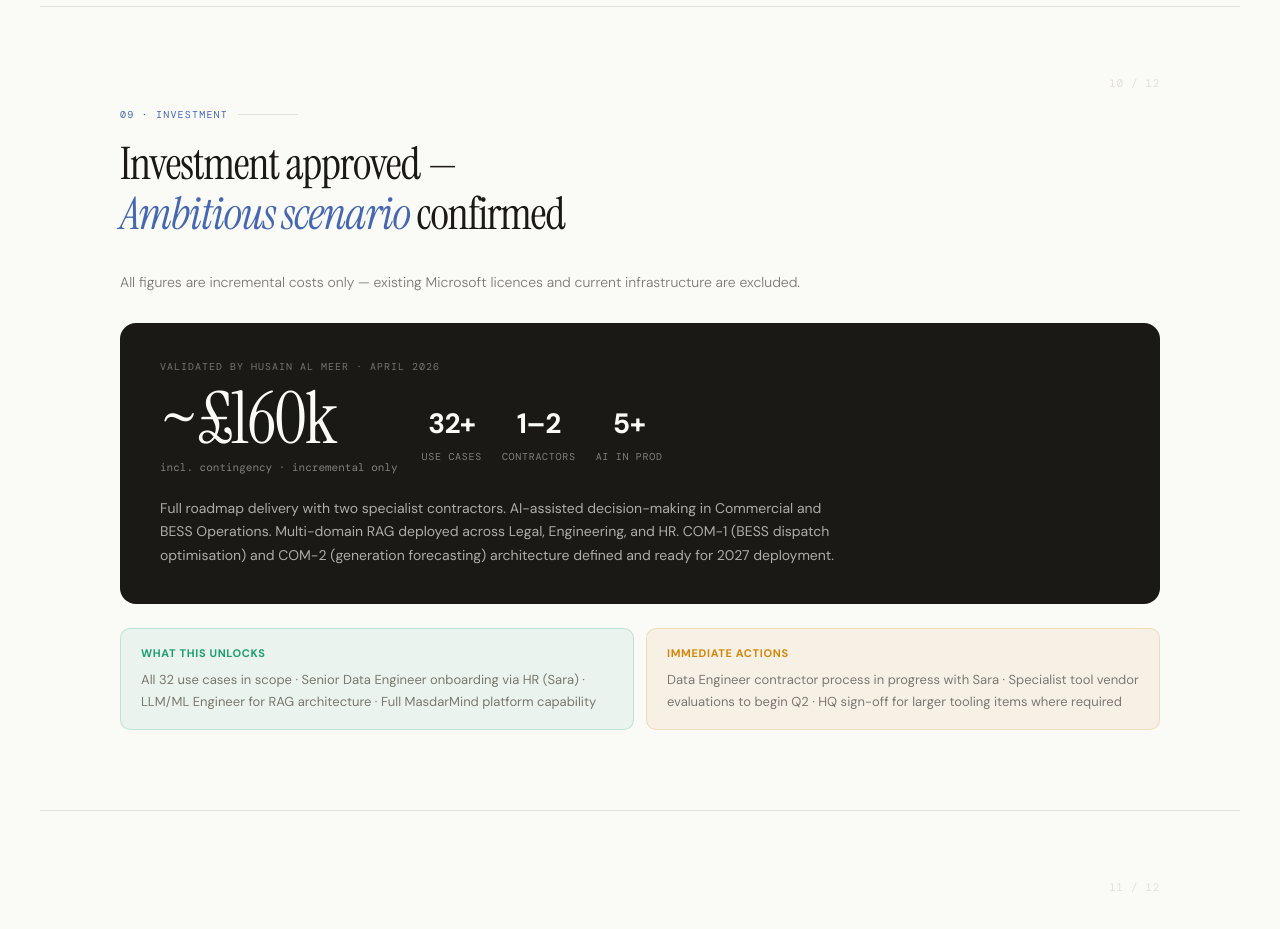
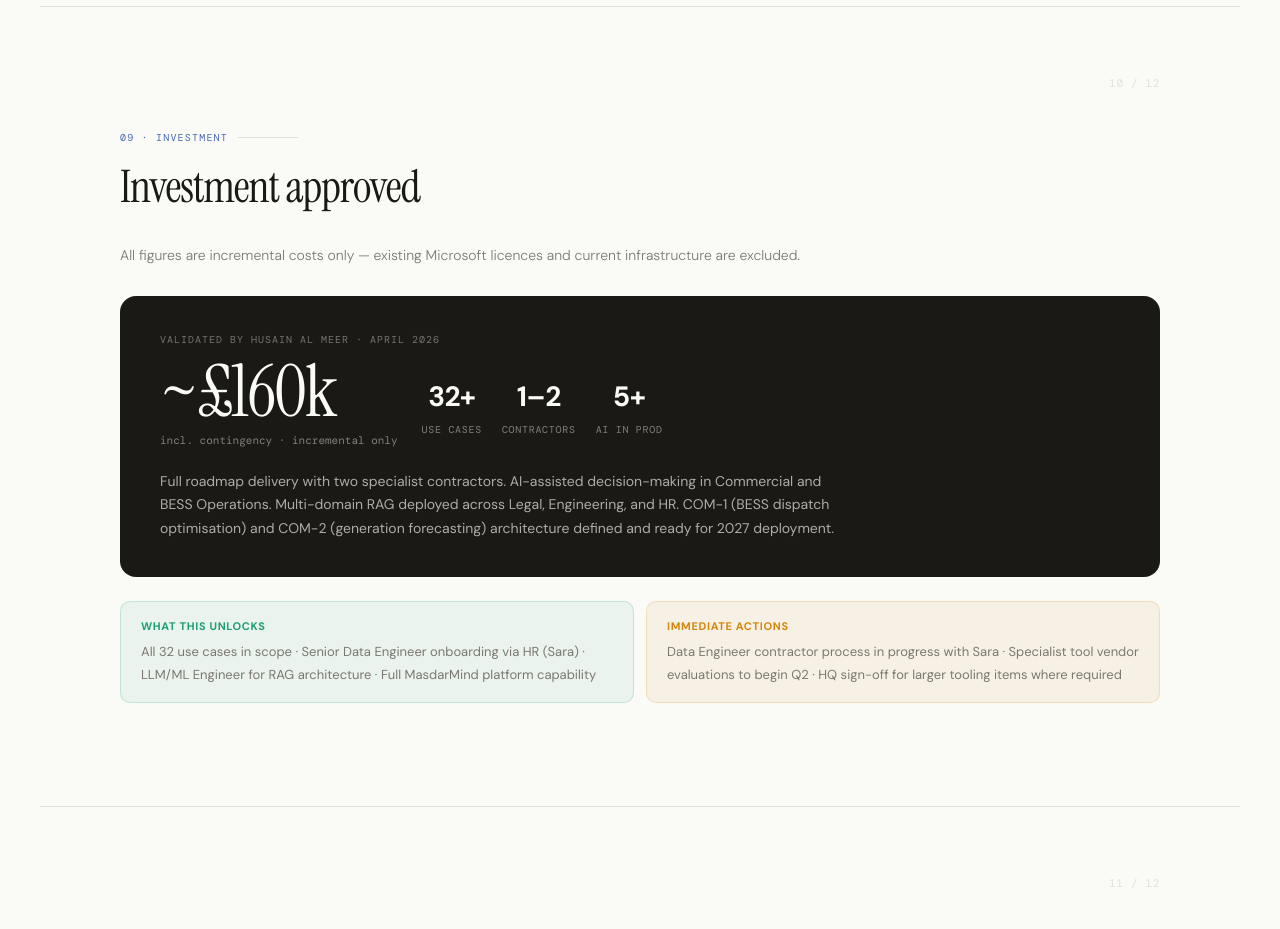
Before and after one commit to Biom2/digital-ai, a plain HTML site: page index.html in a window 1280 px wide. Shown: the part 9160-10089 px from the top of the page. Drawn offline with nearby package versions, Linux system fonts and the light colour scheme.

Commit message:
Update section title in investment slide
Removed the text 'Ambitious scenario' from the section title.

```diff
--- a/index.html
+++ b/index.html
@@ -1033,7 +1033,7 @@
 <div class="slide" id="investment">
   <div class="slide-num">10 / 12</div>
   <div class="s-label">09 · Investment</div>
-  <h2 class="section-title">Investment approved —<br><em>Ambitious scenario</em> confirmed</h2>
+  <h2 class="section-title">Investment approved <br><em> </em> </h2>
   <div class="prose">All figures are incremental costs only — existing Microsoft licences and current infrastructure are excluded.</div>
 
   <div style="background:var(--ink); color:var(--bg); border-radius:16px; padding:36px 40px; margin-bottom:24px;">
```
